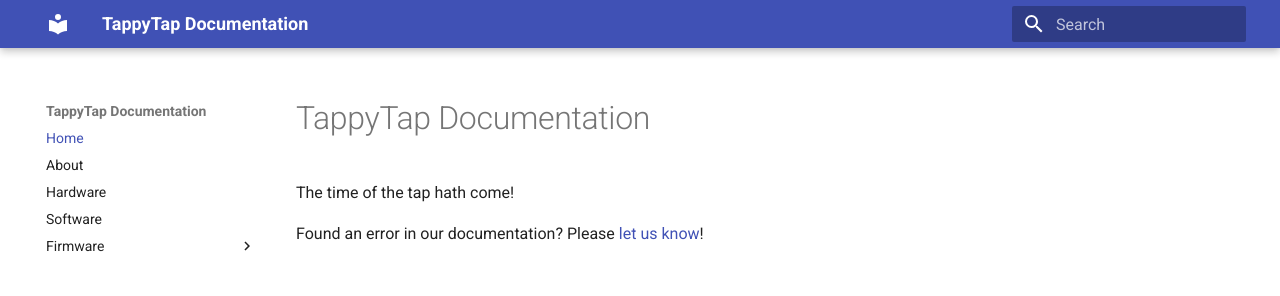
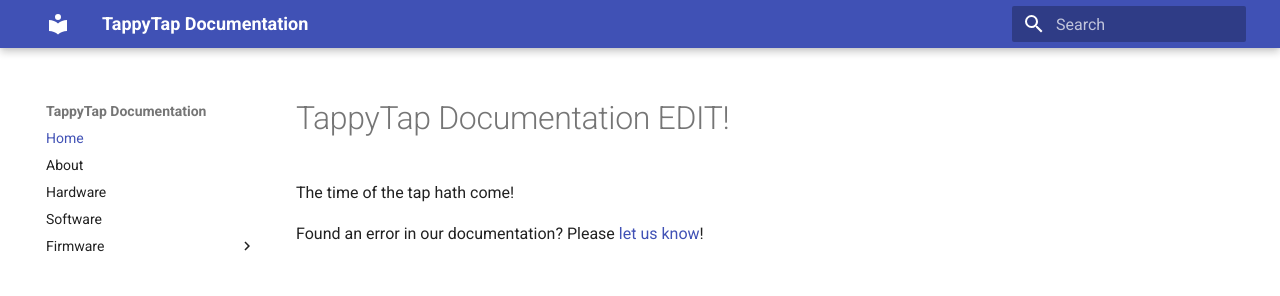
Before and after one commit to 0102io/docs, an MkDocs documentation site: the page built from docs/index.md, in a window 1280 px wide. Shown: the top 296 px of the page. Built offline with MkDocs 1.6.1 and Material for MkDocs 9.7.7, drawn with Linux system fonts in a browser that asks for light colours.

Commit message:
Update index.md
fork edit test

```diff
--- a/docs/index.md
+++ b/docs/index.md
@@ -1,4 +1,4 @@
-# TappyTap Documentation
+# TappyTap Documentation EDIT!
 
 The time of the tap hath come!
 
```
